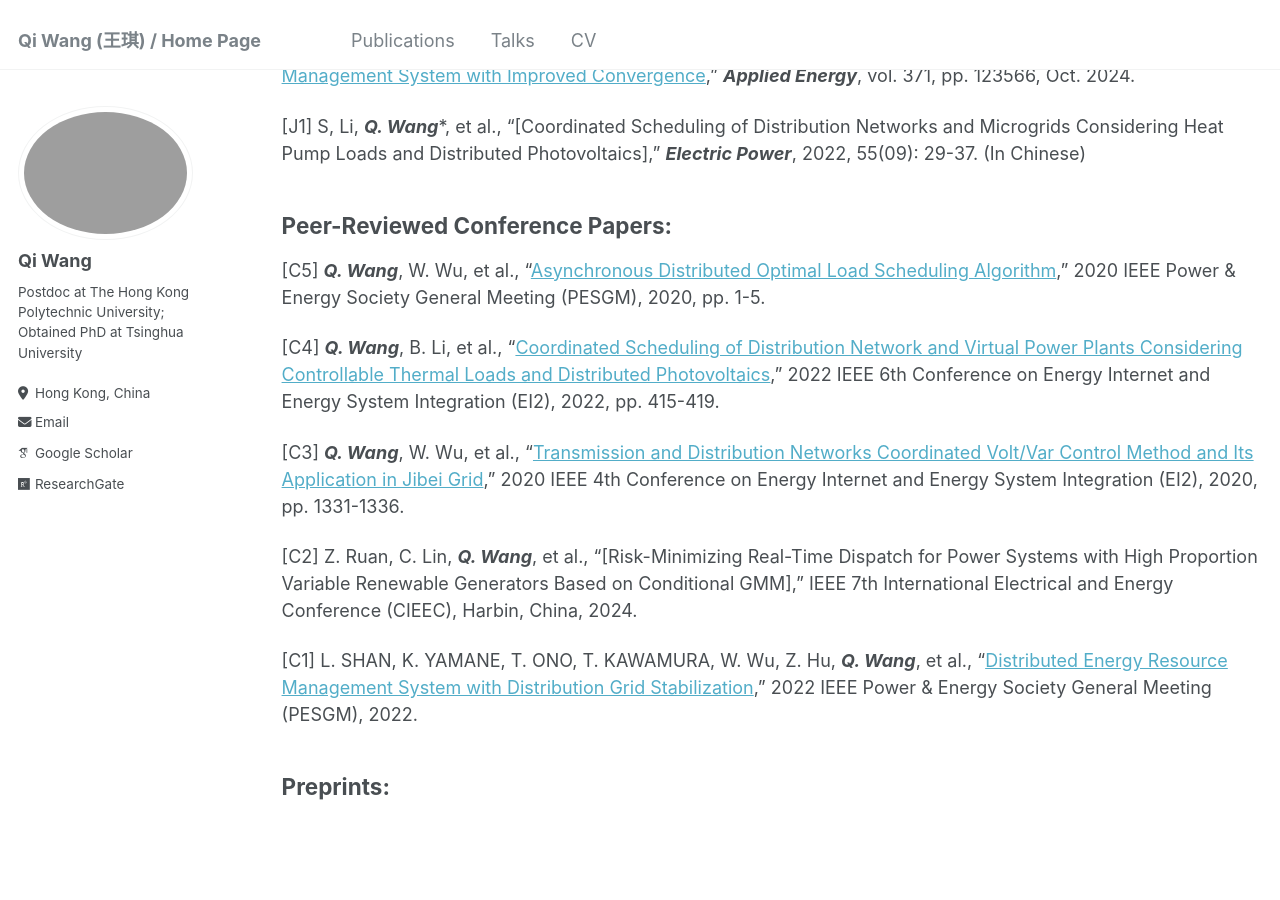
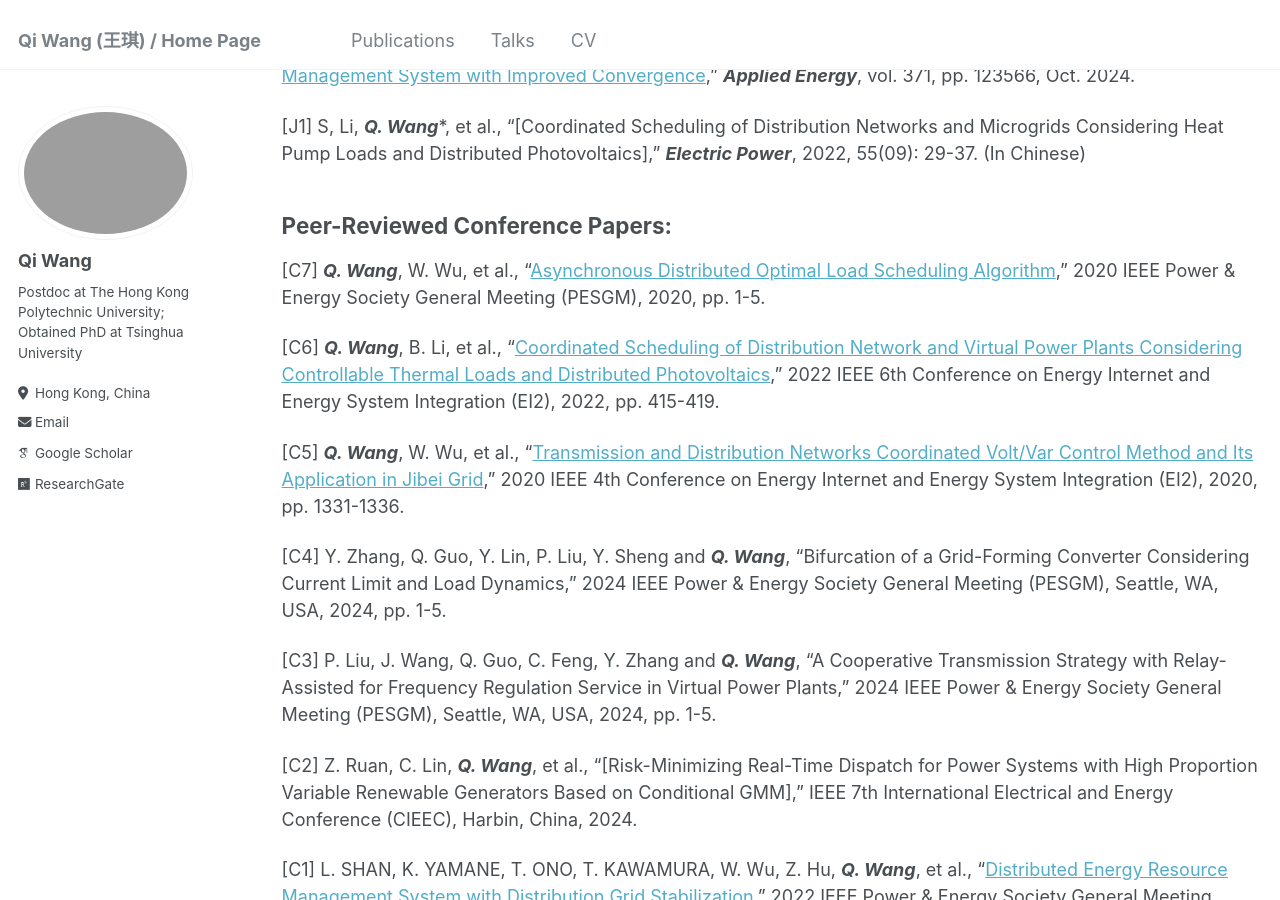
Before and after one commit to lalajiayou/WangQi_THU.github.io, a Jekyll site: the page built from _pages/publications.md, in a window 1280 px wide and 900 px high, scrolled down 752 px. Built offline with Jekyll 4.4.1, drawn with Linux system fonts in a browser that asks for light colours; some web fonts are replaced.

Commit message:
Update publications.md

```diff
--- a/_pages/publications.md
+++ b/_pages/publications.md
@@ -28,11 +28,15 @@ Journal Papers:
 
 Peer-Reviewed Conference Papers:
 -----
-[C5] _**Q. Wang**_, W. Wu, et al., "[Asynchronous Distributed Optimal Load Scheduling Algorithm](https://ieeexplore.ieee.org/document/9281471)," 2020 IEEE Power & Energy Society General Meeting (PESGM), 2020, pp. 1-5.
+[C7] _**Q. Wang**_, W. Wu, et al., "[Asynchronous Distributed Optimal Load Scheduling Algorithm](https://ieeexplore.ieee.org/document/9281471)," 2020 IEEE Power & Energy Society General Meeting (PESGM), 2020, pp. 1-5.
 
-[C4] _**Q. Wang**_, B. Li, et al., "[Coordinated Scheduling of Distribution Network and Virtual Power Plants Considering Controllable Thermal Loads and Distributed Photovoltaics](https://ieeexplore.ieee.org/document/10117078)," 2022 IEEE 6th Conference on Energy Internet and Energy System Integration (EI2), 2022, pp. 415-419.
+[C6] _**Q. Wang**_, B. Li, et al., "[Coordinated Scheduling of Distribution Network and Virtual Power Plants Considering Controllable Thermal Loads and Distributed Photovoltaics](https://ieeexplore.ieee.org/document/10117078)," 2022 IEEE 6th Conference on Energy Internet and Energy System Integration (EI2), 2022, pp. 415-419.
 
-[C3] _**Q. Wang**_, W. Wu, et al., "[Transmission and Distribution Networks Coordinated Volt/Var Control Method and Its Application in Jibei Grid](https://ieeexplore.ieee.org/document/9346778)," 2020 IEEE 4th Conference on Energy Internet and Energy System Integration (EI2), 2020, pp. 1331-1336.
+[C5] _**Q. Wang**_, W. Wu, et al., "[Transmission and Distribution Networks Coordinated Volt/Var Control Method and Its Application in Jibei Grid](https://ieeexplore.ieee.org/document/9346778)," 2020 IEEE 4th Conference on Energy Internet and Energy System Integration (EI2), 2020, pp. 1331-1336.
+
+[C4] Y. Zhang, Q. Guo, Y. Lin, P. Liu, Y. Sheng and _**Q. Wang**_, "Bifurcation of a Grid-Forming Converter Considering Current Limit and Load Dynamics," 2024 IEEE Power & Energy Society General Meeting (PESGM), Seattle, WA, USA, 2024, pp. 1-5.
+
+[C3] P. Liu, J. Wang, Q. Guo, C. Feng, Y. Zhang and _**Q. Wang**_, "A Cooperative Transmission Strategy with Relay-Assisted for Frequency Regulation Service in Virtual Power Plants," 2024 IEEE Power & Energy Society General Meeting (PESGM), Seattle, WA, USA, 2024, pp. 1-5.
 
 [C2] Z. Ruan, C. Lin, _**Q. Wang**_, et al., "[Risk-Minimizing Real-Time Dispatch for Power Systems with High Proportion Variable Renewable Generators Based on Conditional GMM]," IEEE 7th International Electrical and Energy Conference (CIEEC), Harbin, China, 2024.
 
```
